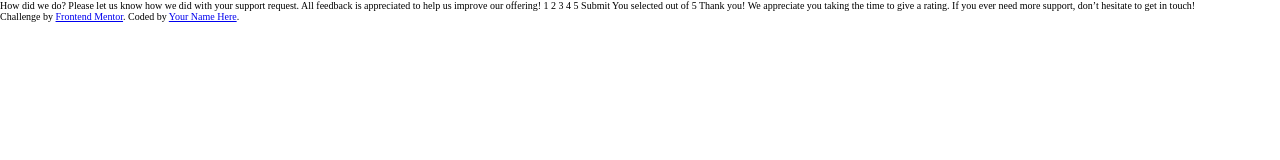
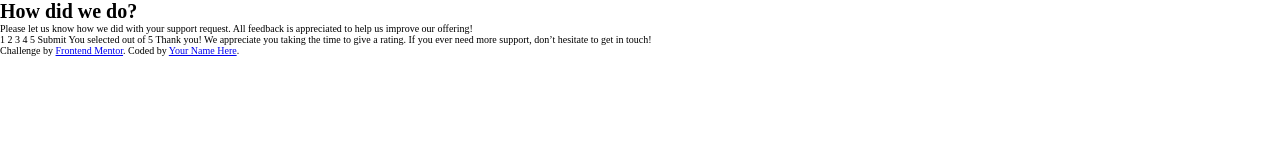
Before and after one commit to emldevv/interactive-rating-component-main, a plain HTML site: page index.html in a window 1280 px wide. Drawn offline with Linux system fonts and the light colour scheme.

Commit message:
Update index.html

```diff
--- a/index.html
+++ b/index.html
@@ -14,12 +14,19 @@
 
   <!-- Rating state start -->
 
-  How did we do?
+  <h1 class="heading">How did we do?</h1>
 
-  Please let us know how we did with your support request. All feedback is appreciated
-  to help us improve our offering!
+  <p class="body">
+    Please let us know how we did with your support request. All feedback is appreciated
+    to help us improve our offering!
+  </p>
 
-  1 2 3 4 5
+
+  1
+  2
+  3
+  4
+  5
 
   Submit
 
```
